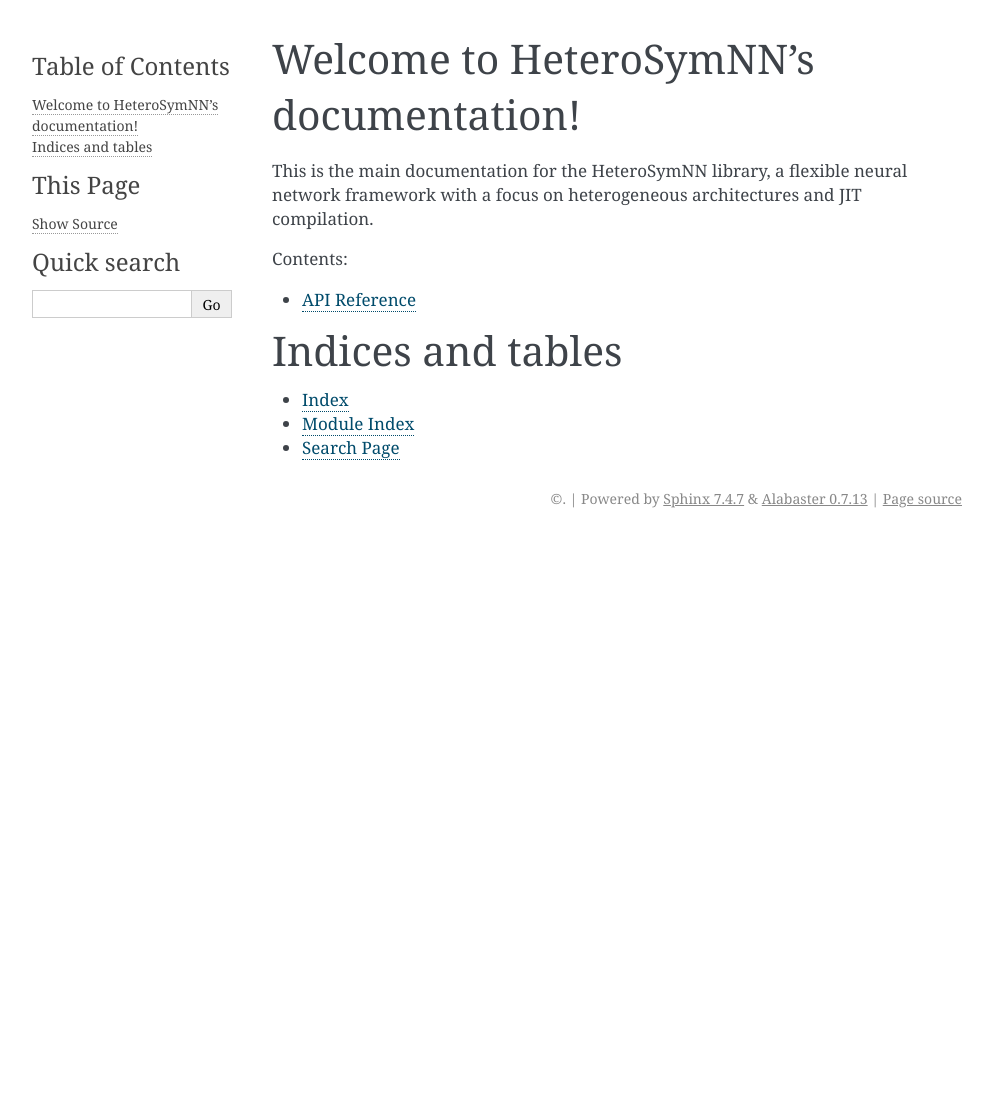
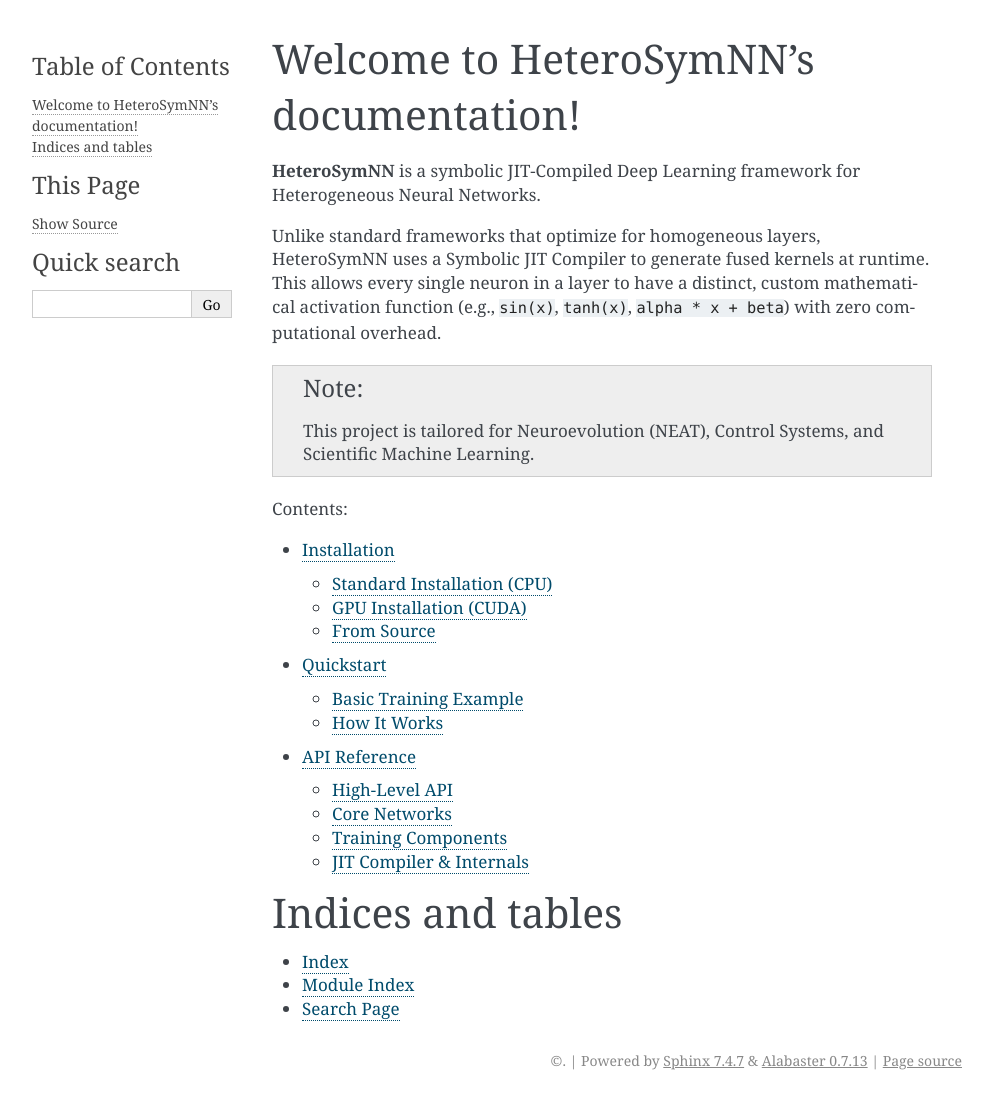
Before and after one commit to Dilosch03/HeteroSymNN, a Sphinx documentation site: the page built from docs/index.rst, in a window 1280 px wide. Shown: the whole page, without its empty margins (148-1141 px from the left). Built offline with Sphinx 7.4.7, drawn with Linux system fonts in a browser that asks for light colours; before the commit the page ends 900 px from its top, so only the background shows below that.

Commit message:
first documentation of the project

```diff
--- /dev/null
+++ b/docs/api.rst
@@ -0,0 +1,63 @@
+API Reference
+=============
+
+High-Level API
+--------------
+
+.. automodule:: HeteroSymNN.API.wrapper
+   :members:
+   :undoc-members:
+   :show-inheritance:
+
+Core Networks
+-------------
+
+.. automodule:: HeteroSymNN.Core.Nets.neural_nets
+   :members:
+   :undoc-members:
+   :show-inheritance:
+
+.. automodule:: HeteroSymNN.Core.Nets.layers
+   :members:
+   :undoc-members:
+   :show-inheritance:
+
+Training Components
+-------------------
+
+Losses
+^^^^^^
+
+.. automodule:: HeteroSymNN.Core.losses
+   :members:
+   :undoc-members:
+   :show-inheritance:
+
+Optimizers
+^^^^^^^^^^
+
+.. automodule:: HeteroSymNN.Core.optimizers
+   :members:
+   :undoc-members:
+   :show-inheritance:
+
+Initializers
+^^^^^^^^^^^^
+
+.. automodule:: HeteroSymNN.Core.initializers
+   :members:
+   :undoc-members:
+   :show-inheritance:
+
+JIT Compiler & Internals
+------------------------
+
+.. automodule:: HeteroSymNN.JIT.compiler
+   :members:
+   :undoc-members:
+   :show-inheritance:
+
+.. automodule:: HeteroSymNN.Backends.hardware
+   :members:
+   :undoc-members:
+   :show-inheritance:
--- a/docs/index.rst
+++ b/docs/index.rst
@@ -1,16 +1,20 @@
-.. HeteroSymNN documentation master file.
-
 Welcome to HeteroSymNN's documentation!
 =======================================
 
-This is the main documentation for the HeteroSymNN library, a flexible neural network framework with a focus on heterogeneous architectures and JIT compilation.
+**HeteroSymNN** is a symbolic JIT-Compiled Deep Learning framework for Heterogeneous Neural Networks.
+
+Unlike standard frameworks that optimize for homogeneous layers, HeteroSymNN uses a Symbolic JIT Compiler to generate fused kernels at runtime. This allows every single neuron in a layer to have a distinct, custom mathematical activation function (e.g., ``sin(x)``, ``tanh(x)``, ``alpha * x + beta``) with zero computational overhead.
+
+.. note::
+   This project is tailored for Neuroevolution (NEAT), Control Systems, and Scientific Machine Learning.
 
 .. toctree::
    :maxdepth: 2
    :caption: Contents:
 
-   api/index
-
+   installation
+   usage
+   api
 
 Indices and tables
 ==================
--- /dev/null
+++ b/docs/installation.rst
@@ -0,0 +1,34 @@
+Installation
+============
+
+HeteroSymNN is designed to be lightweight and portable. By default, it runs in pure Python mode with no heavy dependencies.
+
+Standard Installation (CPU)
+---------------------------
+
+For basic usage or if you have a C++ compiler installed (for CPU JIT acceleration):
+
+.. code-block:: bash
+
+    pip install HeteroSymNN
+
+.. note::
+    For CPU JIT acceleration, a C++ compiler (``g++``, ``clang``, or ``cl.exe``) is optional but highly recommended.
+
+GPU Installation (CUDA)
+-----------------------
+
+To enable the high-performance CUDA backend using CuPy, install with the ``gpu`` extra:
+
+.. code-block:: bash
+
+    pip install "HeteroSymNN[gpu]"
+
+From Source
+-----------
+
+.. code-block:: bash
+
+    git clone https://github.com/Dilosch03/HeteroSymNN.git
+    cd HeteroSymNN
+    pip install -e .
--- /dev/null
+++ b/docs/usage.rst
@@ -0,0 +1,43 @@
+Quickstart
+==========
+
+HeteroSymNN follows a Scikit-Learn style API. Here is how to create a "Cocktail Layer" that mixes periodic and linear features.
+
+Basic Training Example
+----------------------
+
+.. code-block:: python
+
+    from HeteroSymNN.API.wrapper import Wraper
+    from HeteroSymNN.Core.Nets.neural_nets import FlexibleNN
+
+    # 1. Define the architecture and activation functions
+    # Note: You can mix strings like "sin(x)" with parameter tuples
+    model = FlexibleNN(
+        nodes_structure=[10, 25, 25, 1],
+        activation_config=[
+            "sin(x)",
+            "num",
+            ("tanh(z)*a", {"a": 2})
+        ],
+        training_mode="mini-batch",
+        batch_size=32,
+        num_treaning_iter=200
+    )
+
+    # 2. Wrap the model for training (Regression mode)
+    agent = Wraper(model, work_type="reg")
+
+    # 3. Load data and train
+    # agent.load_training(X_train, y_train)
+    # agent.run_training(num_iterations=100, batch_size=64)
+
+How It Works
+------------
+
+HeteroSymNN acts as a **Differentiable Compiler**:
+
+1. **Parse**: Accepts mathematical strings (e.g., ``"alpha * sin(x)"``) and parses them using SymPy.
+2. **Derive**: Automatically calculates the symbolic derivative for backpropagation.
+3. **Compile**: Generates C++ or CUDA code at runtime, creating a ``switch`` statement for distinct neuron instructions.
+4. **Fuse**: Fuses memory access into a single kernel launch.
```
